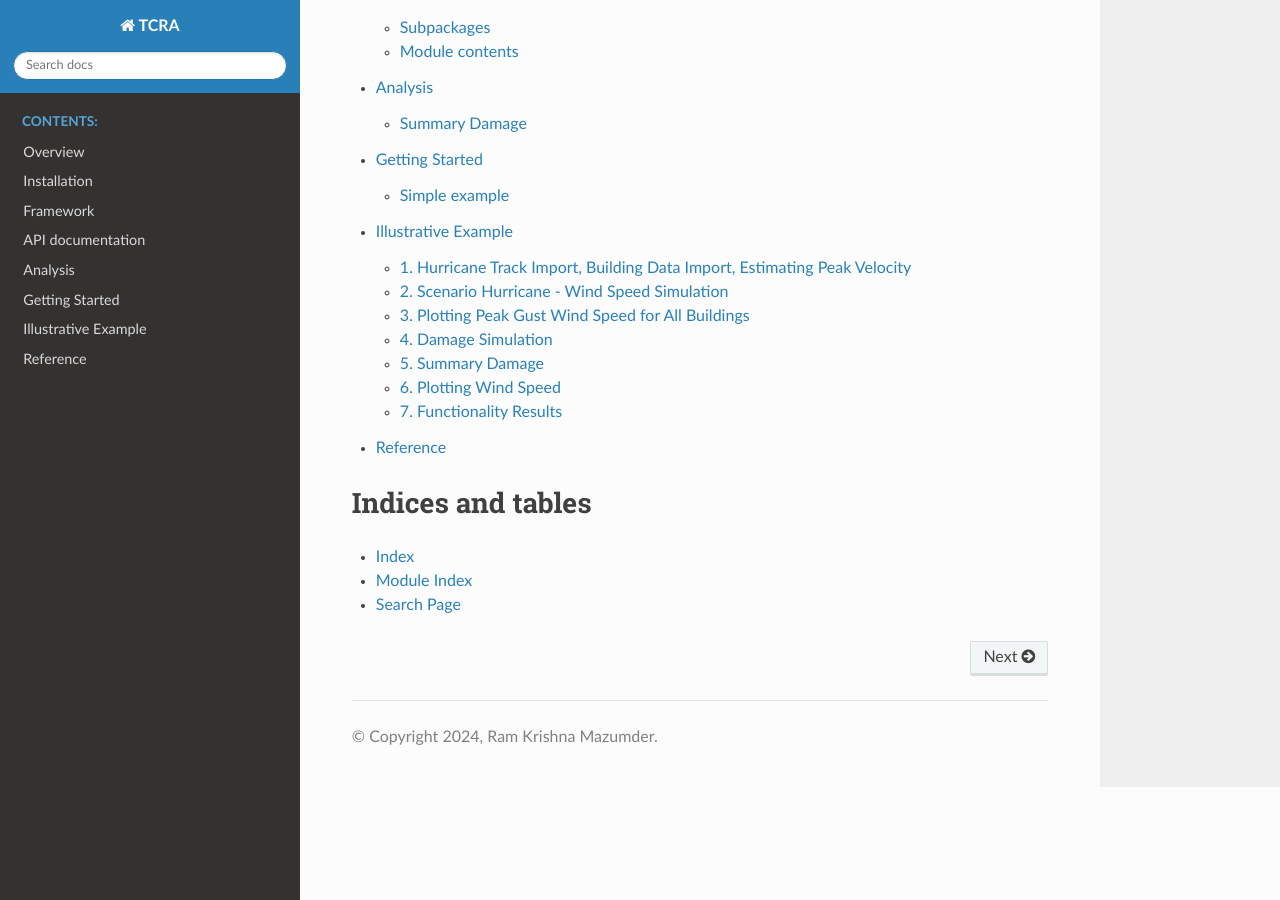
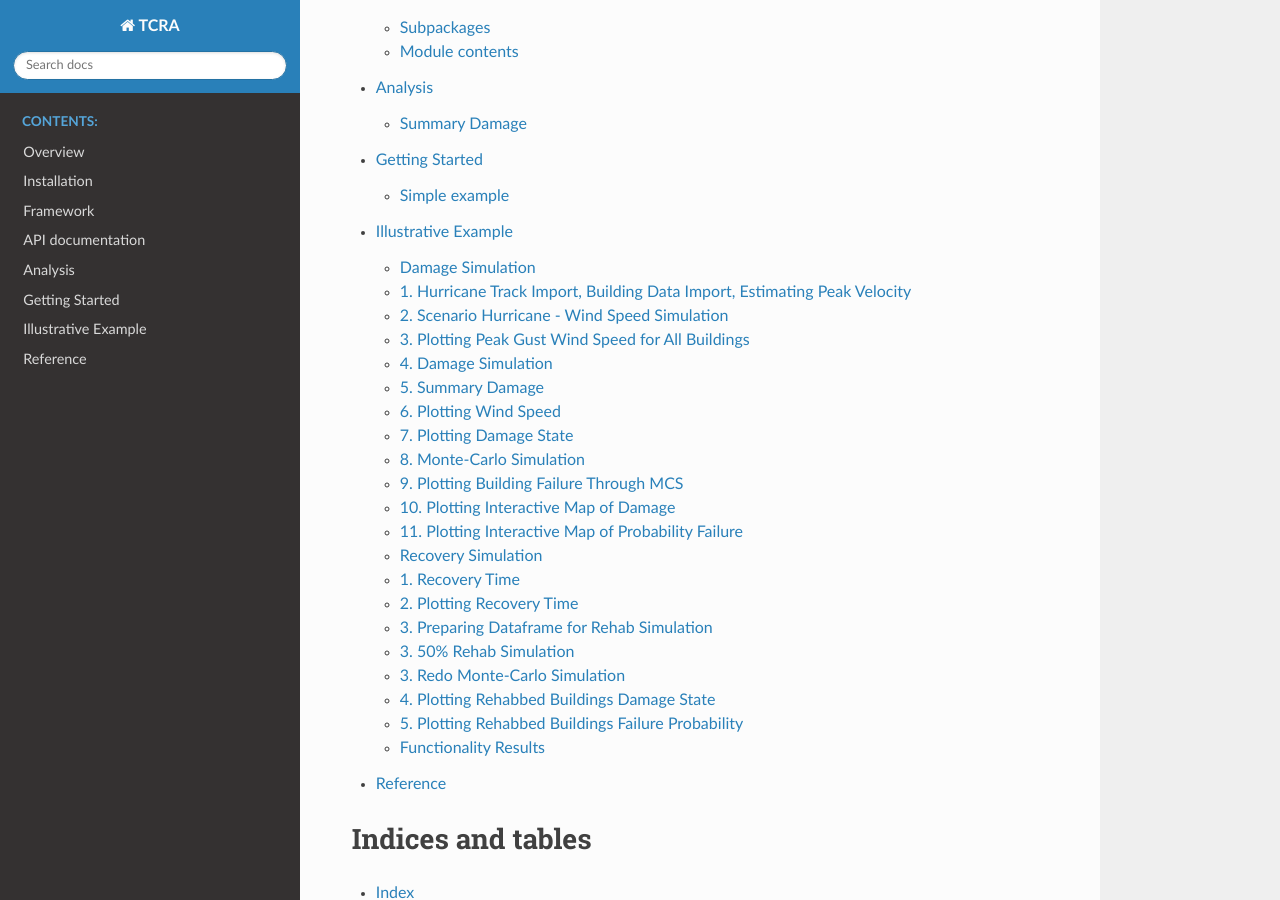
Before and after one commit to rxm562/TCRA, a Sphinx documentation site: the page built from docs/source/index.rst, in a window 1280 px wide and 900 px high, scrolled down 708 px. Built offline with Sphinx 7.4.7 and the Read the Docs theme 2.0.0, drawn with Linux system fonts in a browser that asks for light colours; pages that are not in the unit, such as notebooks, are missing from menus; some of the changed lines change nothing that is shown.

Commit message:
Update example.rst

```diff
--- a/docs/source/example.rst
+++ b/docs/source/example.rst
@@ -33,6 +33,8 @@ TCRA is a Python package designed to perform scenario-based tropical cyclone ris
   from tcra.Plot import plot_scatter
   from tcra.Interactive import plot_interactive_map
 
+Damage Simulation
+-------------------
 
 1. Hurricane Track Import, Building Data Import, Estimating Peak Velocity
 ---------------------
@@ -113,7 +115,7 @@ TCRA is a Python package designed to perform scenario-based tropical cyclone ris
 5. Summary Damage
 -------------------------------
 .. figure:: figures/damage.png
-   :scale: 25%
+   :scale: 50%
    :alt: Logo
 
 6. Plotting Wind Speed
@@ -123,9 +125,220 @@ TCRA is a Python package designed to perform scenario-based tropical cyclone ris
 
   plot_scatter(result_blg_damage, 'x', 'y', 'mph', save_path='wind_speed.png')
 
+.. figure:: figures/wind_speed.png
+   :scale: 50%
+   :alt: Logo
 
-7. Functionality Results
+7. Plotting Damage State
+---------------------
+
+.. code-block:: console
+
+  plot_scatter(result_blg_damage, 'x', 'y', 'dmg', save_path='blg_dmg_states_unrehab.png')
+
+.. figure:: figures/blg_dmg_states_unrehab.png
+   :scale: 50%
+   :alt: Log
+
+8. Monte-Carlo Simulation
+---------------------
+
+.. code-block:: console
+
+  # Libraries
+  import folium
+  import matplotlib.patches as mpatches
+  from scipy.spatial import distance
+  import collections
+  import concurrent.futures
+  from past.builtins import xrange
+  from typing import List
+
+  # Simulation Result
+  bldg_result=result_blg_damage
+  damage_interval_keys=['DS0', 'DS1', 'DS2', 'DS3', 'DS4']
+  failure_state_keys=['DS3', 'DS4']
+  num_samples=10
+  seed=101
+  calculator = DamageProbabilityCalculator(failure_state_keys)
+  dt, ki = calculator.sample_damage_interval(bldg_result, damage_interval_keys, num_samples, seed)
+  # covert result to dataframe
+  df_bldg = pd.DataFrame({'id': ki,'pf': dt})
+
+9. Plotting Building Failure Through MCS
+---------------------
+
+.. code-block:: console
+
+  plot_scatter(result_bldg, 'x', 'y', 'pf', save_path='blg_Dmg.png')
+
+.. figure:: figures/blg_Dmg.png
+   :scale: 50%
+   :alt: Log
+
+10. Plotting Interactive Map of Damage
+---------------------
+
+.. code-block:: console
+
+  # Plot Damage
+  node=result_bldg.loc[0:,'x': 'y']
+  node_dmg=result_bldg.loc[0:,'dmg']
+  #plot damage map
+  plot_interactive_map(node, node_dmg, node_size=5, node_cmap_bins='cut', node_cmap=None, link_cmap=None)
+
+.. raw:: html
+
+    <div style="position: relative; padding-bottom: 56.25%; height: 0; overflow: hidden; max-width: 100%; height: auto;">
+        <iframe src="_static/interactive_plot.html" frameborder="0" style="position: absolute; top: 0; left: 0; width: 100%; height: 100%;"></iframe>
+    </div>
+
+
+11. Plotting Interactive Map of Probability Failure
+-------------------
+
+.. code-block:: console
+
+
+  # Plot Failure Probability
+  node_pf=result_bldg.loc[0:,'pf']
+  plot_interactive_map(node, node_pf, node_size=5, node_cmap_bins='cut', node_cmap=None, link_cmap=None)
+
+.. raw:: html
+
+    <div style="position: relative; padding-bottom: 56.25%; height: 0; overflow: hidden; max-width: 100%; height: auto;">
+        <iframe src="_static/interactive_map_pf.html" frameborder="0" style="position: absolute; top: 0; left: 0; width: 100%; height: 100%;"></iframe>
+    </div>
+
+Recovery Simulation
+-------------------
+
+1. Recovery Time
+-------------------------------
+
+.. code-block:: console
+
+  # Recovery Time
+  recovery_time = rep(result_bldg, 100)
+  result_bldg['RT'] = list(recovery_time)
+  bb = []
+  tt = list(range(0, 900, 5))
+  for T in tt:
+    bb.append(result_bldg[result_bldg.RT < T].shape[0])
+
+  result_bldg.RT.min(), round(result_bldg.RT.mean(),2), round(result_bldg.RT.max(),2)
+  bb=pd.Series(bb)/result_bldg.shape[0]
+
+2. Plotting Recovery Time
+-------------------------------
+
+.. code-block:: console
+
+  x = list(tt)
+  y1 = list(bb)
+
+  plt.plot(x, y1, label='Recovery')
+  plt.xlabel("Time (Days)")
+  plt.ylabel("% Recovery")
+  plt.legend()
+  plt.xlim(0, 900)
+
+  plt.show()
+  plt.savefig('Buildings_Recovery.png', dpi=600, bbox_inches='tight')
+
+.. figure:: figures/Buildings_Recovery.png
+   :scale: 50%
+   :alt: Logo
+
+3. Preparing Dataframe for Rehab Simulation
+-------------------------------
+
+.. code-block:: console
+
+  # Result of Damage and MCS
+  output_building=result_bldg
+  #Mean and Std of Pf
+  output_building.pf.mean(), output_building.pf.std()
+  df=output_building
+  df['ntype'] = df.apply(lambda row: f"{row['type']}{'_R'}" if row['pf'] >0.5 else row['type'], axis=1)
+  df= df.drop(columns=['type'])
+  df.rename(columns={'ntype': 'type'}, inplace=True)
+
+
+3. 50% Rehab Simulation
+-------------------------------
+
+.. code-block:: console
+
+  rr_value = 1.5  # This can be any dynamic value you need
+  fragility_curves_rehab = rehab_fragility_curves(rr_value)
+
+  DStates=['Slight','Moderate','Extensive', 'Complete']
+  fra= FragilityAnalysis(fragility_curves_rehab)
+  Pr_rehab = fra.estimate_damage(df)
+  damage_state_rehab = fra.sample_damage_state(Pr, DStates)
+
+  # Damage State Mapping
+  DamageStateMap = {None:0, 'Slight': 1, 'Moderate': 2, 'Extensive':3, 'Complete': 4}
+  damage_state_rehab=damage_state_rehab.map(DamageStateMap)
+  DS_Prob=Pr_rehab
+
+  # Adding columns to the probability DataFrame
+  DS_Prob['LS1'] = DS_Prob['Slight']
+  DS_Prob['LS2'] = DS_Prob['Moderate']
+  DS_Prob['LS3'] = DS_Prob['Extensive']
+  DS_Prob['LS4'] = DS_Prob['Complete']
+  DS_Prob['DS0'] = 1 - DS_Prob['Slight']
+  DS_Prob['DS1'] = DS_Prob['Slight'] - DS_Prob['Moderate']
+  DS_Prob['DS2'] = DS_Prob['Moderate'] - DS_Prob['Extensive']
+  DS_Prob['DS3'] = DS_Prob['Extensive'] - DS_Prob['Complete']
+  DS_Prob['DS4'] = DS_Prob['Complete']
+
+  s = pd.Series(damage_state_rehab,name='dmg')
+  blg_dmg_rehab= DS_Prob.join(s)
+
+3. Redo Monte-Carlo Simulation
+-------------------------------
+
+.. code-block:: console
+
+  bldg_result=blg_dmg_rehab
+  damage_interval_keys=['DS0', 'DS1', 'DS2', 'DS3', 'DS4']
+  failure_state_keys=['DS3', 'DS4']
+  num_samples=10
+  seed=101
+
+  calculator = DamageProbabilityCalculator(failure_state_keys)
+  dt_rehab, ki_rehab = calculator.sample_damage_interval(bldg_result, damage_interval_keys, num_samples, seed)
+
+  blg_pf_rehab = pd.DataFrame({'id': ki_rehab,'pf': dt_rehab})
+  result_rehab=pd.merge(blg_dmg_rehab, blg_pf_rehab, on='id')
+
+4. Plotting Rehabbed Buildings Damage State
+-------------------------------
+
+.. code-block:: console
+
+  plot_scatter(result_rehab, 'x', 'y', 'dmg', save_path='blg_rehab_dmg.png')
+
+.. figure:: figures/blg_rehab_dmg.png
+   :scale: 50%
+   :alt: Logo
+
+5. Plotting Rehabbed Buildings Failure Probability
+-------------------------------
+
+.. code-block:: console
+
+  plot_scatter(result_rehab, 'x', 'y', 'pf', save_path='blg_rehab_pf.png')
+
+.. figure:: figures/blg_rehab_pf.png
+   :scale: 50%
+   :alt: Logo
+
+
+Functionality Results
 -------------------------------
 .. figure:: figures/functionality.png
-   :scale: 25%
+   :scale: 50%
    :alt: Logo
```
